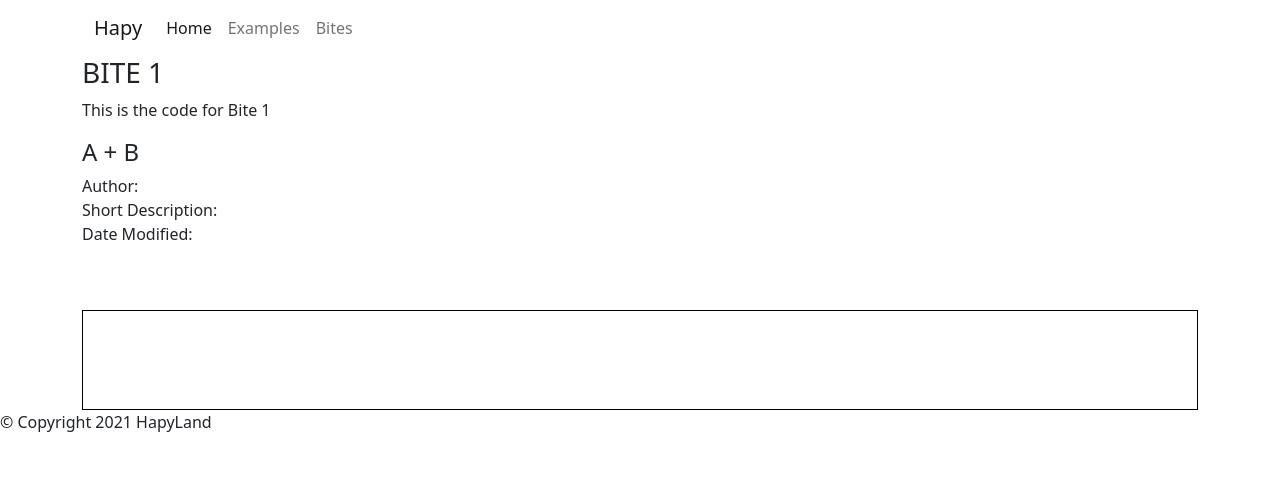
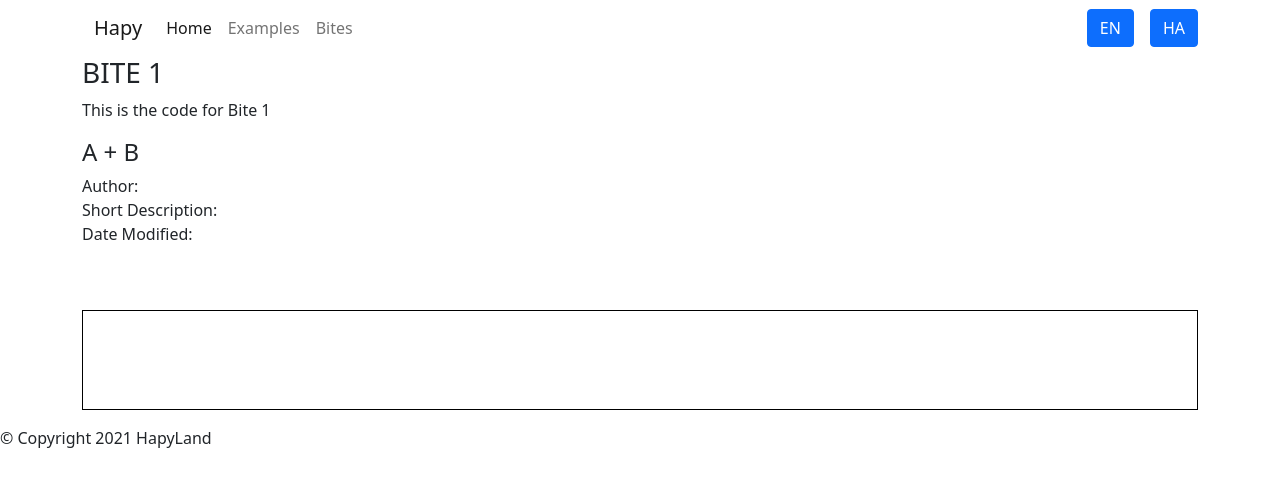
Before and after one commit to hapy-lang/hapy-api, a FastAPI app: page /bites/1 in a window 1280 px wide. Shown: the top 487 px of the page. Run offline with FastAPI, Linux system fonts and the light colour scheme.

Commit message:
English and Hausa Buttons (#4)
* Edits to Website

* Edits to Website

* English and Hausa Buttons

Co-authored-by: Emmanuel Segun-Lean <34924520+LeanKhan@users.noreply.github.com>

```diff
--- a/hapy-land/frontend/templates/example.html
+++ b/hapy-land/frontend/templates/example.html
@@ -1,6 +1,6 @@
 {% extends "layouts/base.html" %}
 
-{% block title %}Bite {{ id }} {% endblock %}
+{% block title %} Bite {{ id }} {% endblock %}
 {% block head %}
     {{ super() }}
 {% endblock %}
@@ -19,6 +19,7 @@ These are the solutions to example {{ id }}
 			<p>Author:
 			<br>Short Description:
 			<br>Date Modified:
+			</p>
 
 			<li><h4><a href="">A + B</a></h4>
 			<p>Author:
--- a/hapy-land/frontend/templates/layouts/base.html
+++ b/hapy-land/frontend/templates/layouts/base.html
@@ -19,7 +19,9 @@
     <main id="content" class="container">{% block content %}{% endblock %}</main>
     <footer id="footer" class="footer">
         {% block footer %}
+        <p></p>
         &copy; Copyright 2021 HapyLand
+        <p></p>
         {% endblock %}
     </footer>
 </body>
--- a/hapy-land/frontend/templates/partials/navbar-2.html
+++ b/hapy-land/frontend/templates/partials/navbar-2.html
@@ -12,4 +12,10 @@
       </div>
     </div>
   </div>
+  <div>
+  </div>
+    <div class="d-grid gap-2 d-md-flex justify-content-md-end">
+      <button class="btn btn-primary me-md-2" type="button">EN</button>
+      <button class="btn btn-primary" type="button">HA</button>
+    </div>
 </nav>
```
